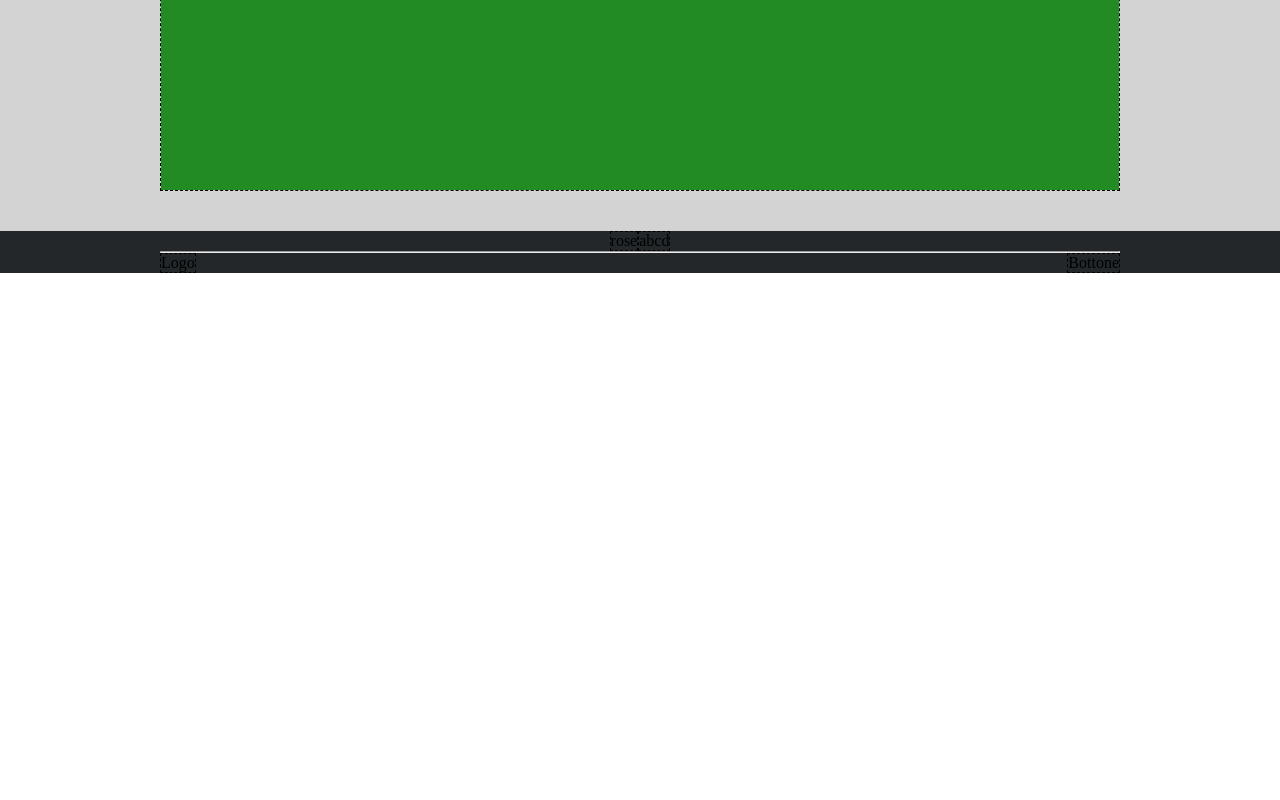
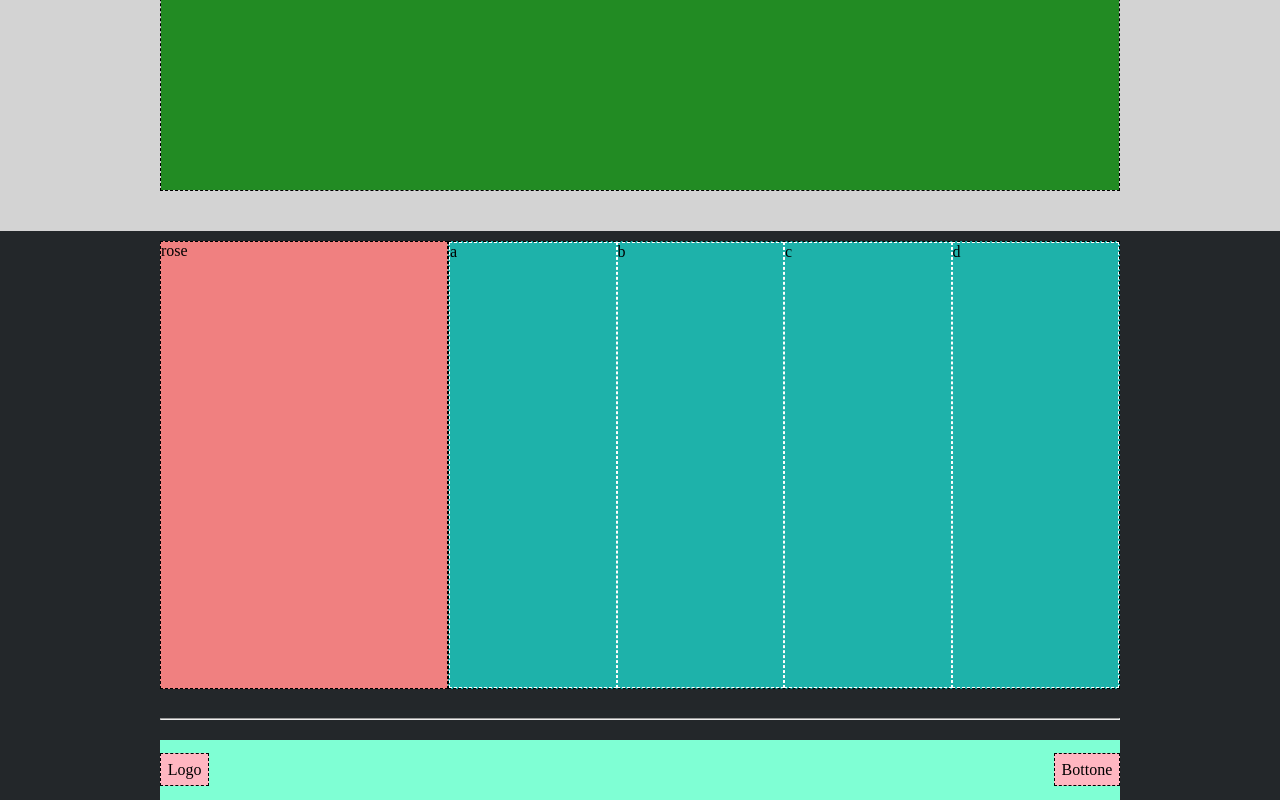
Before and after one commit to soniabergamini/htmlcss-struttura-discord, a plain HTML site: page index.html in a window 1280 px wide. Shown: the part 2480-3280 px from the top of the page. Before the commit the page ends 2753 px from the top, so only its background shows below. Drawn offline with Linux system fonts and the light colour scheme.

Commit message:
[css] feat(footer) add style

```diff
--- a/Risorse/CSS/style.css
+++ b/Risorse/CSS/style.css
@@ -35,7 +35,7 @@ header > div:first-child {
     margin: 0 auto;
 }
 
-/* classe per bordo dashed generico */
+/* classe per bordo dashed nero generico */
 .border {
     border: 1px dashed black;
 }
@@ -95,14 +95,44 @@ main {
     min-height: 45rem; /* 720px */
 }
 
-.box.border.flex.alignctr div:first-child {
-    border-right: 2px dashed;
-}
-
-
-
 /* footer style */
 footer {
     background-color: #23272A;
     width: 100vw; /* 1536px */
 }
+
+footer > div:first-child {
+    padding-top: 0.6rem; /* 10px */
+    padding-bottom: 1.8rem; /* 30px */
+}
+
+#rose {
+    background-color: #F08080;
+    min-width: 30%; /* 290px su 960px */
+    min-height: 28rem; /* 460px */
+}
+
+#ocean {
+    background-color: #1EB2AA;
+    min-width: 70%; /* 670px su 960px */
+    min-height: 28rem; /* 460px */
+}
+
+#ocean div {
+    border: 1px dashed white;
+    min-width: calc(100% / 4);
+}
+
+#lightgreen {
+    background-color: #7FFFD4;
+    text-align: center;
+    margin-top: 1.25rem; /* 20px */
+    align-items: center;
+    min-height: 3.75rem; /* 60px */
+}
+
+#lightgreen > div {
+    background-color: #FFB6C1;
+    padding: 0.7%;
+
+}
```
